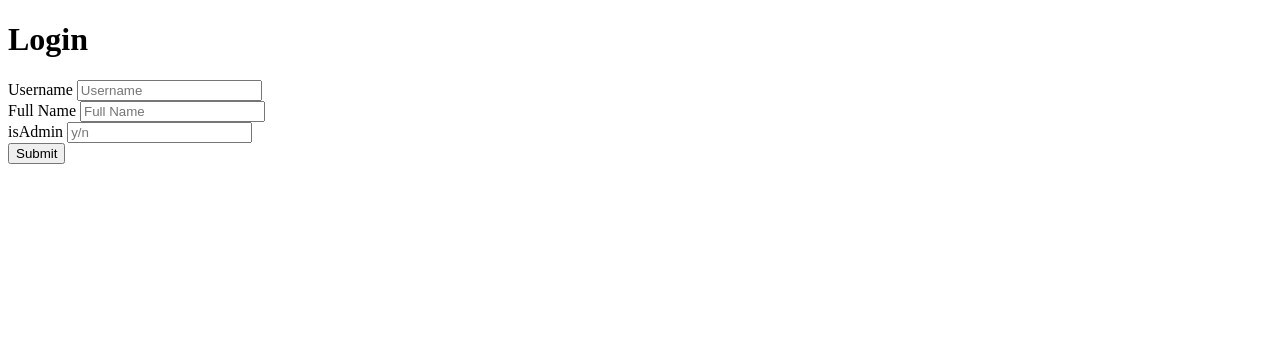
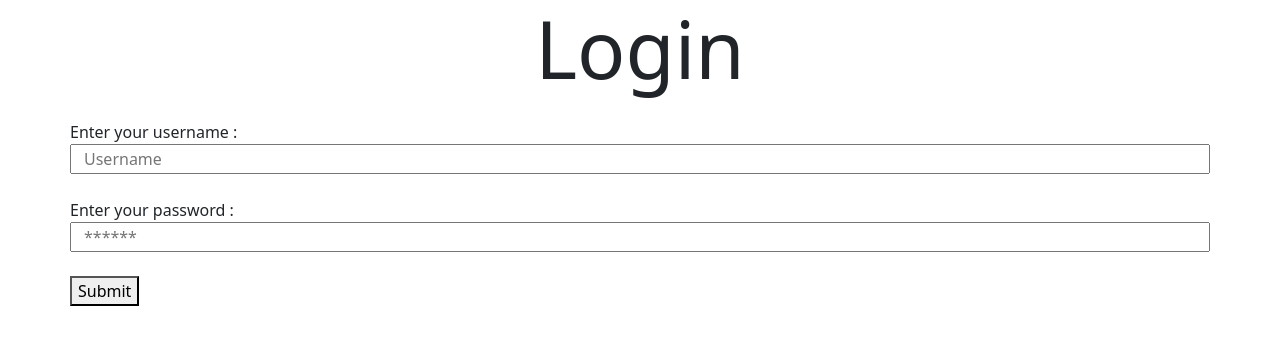
Before and after one commit to Darkhood148/BookHub, a Node server app: template views/login.ejs in a window 1280 px wide. Shown: the top 345 px of the page. Run offline with Node 20, Linux system fonts and the light colour scheme; the template is opened without the code that fills it, so the values that code supplies are empty; the visitor is signed in with stand-in values (Sample User, id 1).

Commit message:
login/signup implemented using jwt token

```diff
--- a/database.js
+++ b/database.js
@@ -17,7 +17,7 @@ function doQuery(sql, params) {
         if (err) {
           reject(err);
         } else {
-          console.log(result);
+          //console.log(result);
           resolve(result);
         }
       });
--- a/package.json
+++ b/package.json
@@ -1,6 +1,7 @@
 {
   "dependencies": {
     "bcrypt": "^5.1.0",
+    "cookie-parser": "^1.4.6",
     "dotenv": "^16.1.3",
     "ejs": "^3.1.9",
     "express": "^4.18.2",
--- a/routes/signup.js
+++ b/routes/signup.js
@@ -24,9 +24,8 @@ router.get("/", (req, res) => {
 router.post("/", async(req, res) => {
     const {userName, fullName, pswd, cpswd, isAdmin} = req.body;
     console.log(req.body);
-    console.log(userName);
-    console.log(await doQuery('SELECT * FROM users WHERE username = ?;', userName));
-    if (!(await doQuery('SELECT * FROM users WHERE username = ?;', userName))) {
+    const result = await doQuery('SELECT * FROM users WHERE username = ?;', [userName]);
+    if (!result.length) {
         if (pswd === cpswd) {
             let adm = false;
             if(isAdmin==='Y')
@@ -40,7 +39,6 @@ router.post("/", async(req, res) => {
         }
     }
     else {
-        console.log(await doQuery('SELECT * FROM users WHERE username = ?;', userName));
         res.send("User Already Exists");
     }
 });
--- a/views/login.ejs
+++ b/views/login.ejs
@@ -1,30 +1,30 @@
 <!DOCTYPE html>
 <html lang="en">
   <head>
-    <meta charset="UTF-8">
-    <meta http-equiv="X-UA-Compatible" content="IE=edge">
-    <meta name="viewport" content="width=device-width, initial-scale=1.0">
     <title>Login</title>
+    <meta charset="utf-8" />
+    <meta name="viewport" content="width=device-width, initial-scale=1" />
+    <link
+      href="https://cdn.jsdelivr.net/npm/bootstrap@5.2.3/dist/css/bootstrap.min.css"
+      rel="stylesheet"
+    />
+    <script src="https://cdn.jsdelivr.net/npm/bootstrap@5.2.3/dist/js/bootstrap.bundle.min.js"></script>
+    <link rel="stylesheet" href="../public/css/signup.css" />
   </head>
   <body>
-    <h1>Login</h1>
+    <div class="display-1 text-center">Login</div>
+    <div class="container">
       <form action="/login" method="POST">
-        <label>
-            Username
-            <input type="text" name="userName" placeholder="Username">
+        <label class="row my-4">
+          Enter your username :
+          <input type="text" name="userName" placeholder="Username" />
         </label>
-        <br>
-        <label>
-            Full Name
-            <input type="text" name="fullName" placeholder="Full Name">
+        <label class="row my-4">
+          Enter your password :
+          <input type="password" name="pswd" placeholder="******" />
         </label>
-        <br>
-        <label>
-            isAdmin
-            <input type="text" name="isAdmin" placeholder="y/n">
-        </label>
-        <br>
-        <button type="submit">Submit</button>
+        <button class="row my-4" type="submit">Submit</button>
       </form>
+    </div>
   </body>
 </html>
```
Also changed, not shown: routes/login.js (+32 -7 lines), 1 other file. Lines whose indentation alone changed are shown as unchanged.
